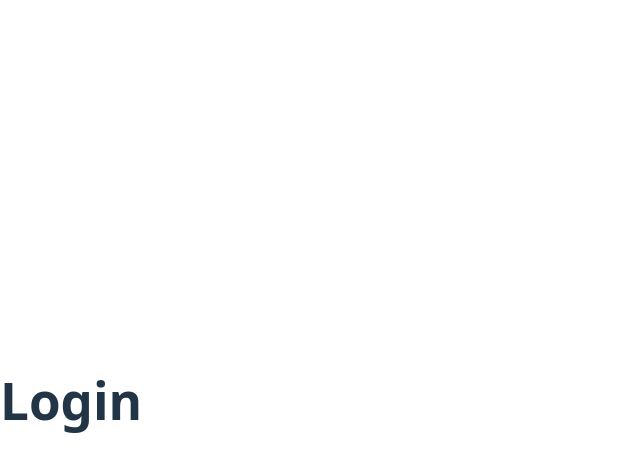
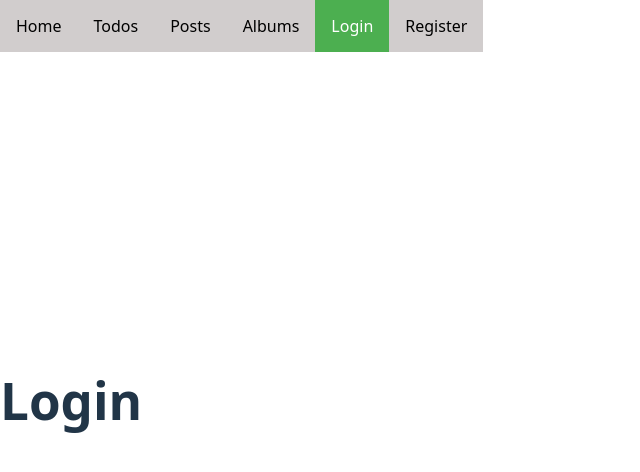
Before and after one commit to tehilabenmoshe/full_stack_project5, a React (Vite) app in the folder project5/: page /login in a window 1280 px wide. Shown: the top 472 px of the page, without its empty margins (0-640 px from the left). Built offline with nearby package versions, Linux system fonts and the light colour scheme.

Commit message:
add nav bar

```diff
--- a/project5/src/App.css
+++ b/project5/src/App.css
@@ -0,0 +1,19 @@
+.navbar{
+    background-color: #d1cdcd;
+    overflow: hidden;
+    position: fixed;
+    top: 0;
+}
+
+.navbar a {
+    float: left;
+    display: block;
+    color: #000;
+    text-align: center;
+    padding: 14px 16px;
+    text-decoration: none;
+}
+.navbar a.active {
+    background-color: #4CAF50;
+    color: white;
+}
--- a/project5/src/App.jsx
+++ b/project5/src/App.jsx
@@ -5,13 +5,16 @@ import Home from './pages/Home';
 import Todos from './pages/Todos';
 import Posts from './pages/Posts';
 import Albums from './pages/Albums';
+import Navbar from './components/Navbar';
 import './App.css'
 
 function App() {
 
 
   return (
-    <Routes>
+    <>
+      <Navbar/>
+      <Routes>
         <Route path="/login" element={<Login />} />
         <Route path="/register" element={<Register />} />
         <Route path="/home" element={<Home />} />
@@ -20,6 +23,7 @@ function App() {
         <Route path="/albums" element={<Albums />} />
         <Route path="*" element={<Navigate to="/login" />} />
       </Routes>
+    </>
   )
 }
 
--- /dev/null
+++ b/project5/src/components/Navbar.jsx
@@ -0,0 +1,17 @@
+import { NavLink } from 'react-router-dom';
+
+function Navbar() {
+  return (
+    <nav className="navbar">
+
+      <NavLink to="/home" className={({ isActive }) => isActive ? 'active' : ''}>Home</NavLink>
+      <NavLink to="/todos" className={({ isActive }) => isActive ? 'active' : ''}>Todos</NavLink>
+      <NavLink to="/posts" className={({ isActive }) => isActive ? 'active' : ''}>Posts</NavLink>
+      <NavLink to="/albums" className={({ isActive }) => isActive ? 'active' : ''}>Albums</NavLink>
+      <NavLink to="/login" className={({ isActive }) => isActive ? 'active' : ''}>Login</NavLink>
+      <NavLink to="/register" className={({ isActive }) => isActive ? 'active' : ''}>Register</NavLink>
+    </nav>
+  );
+}
+
+export default Navbar;
```
